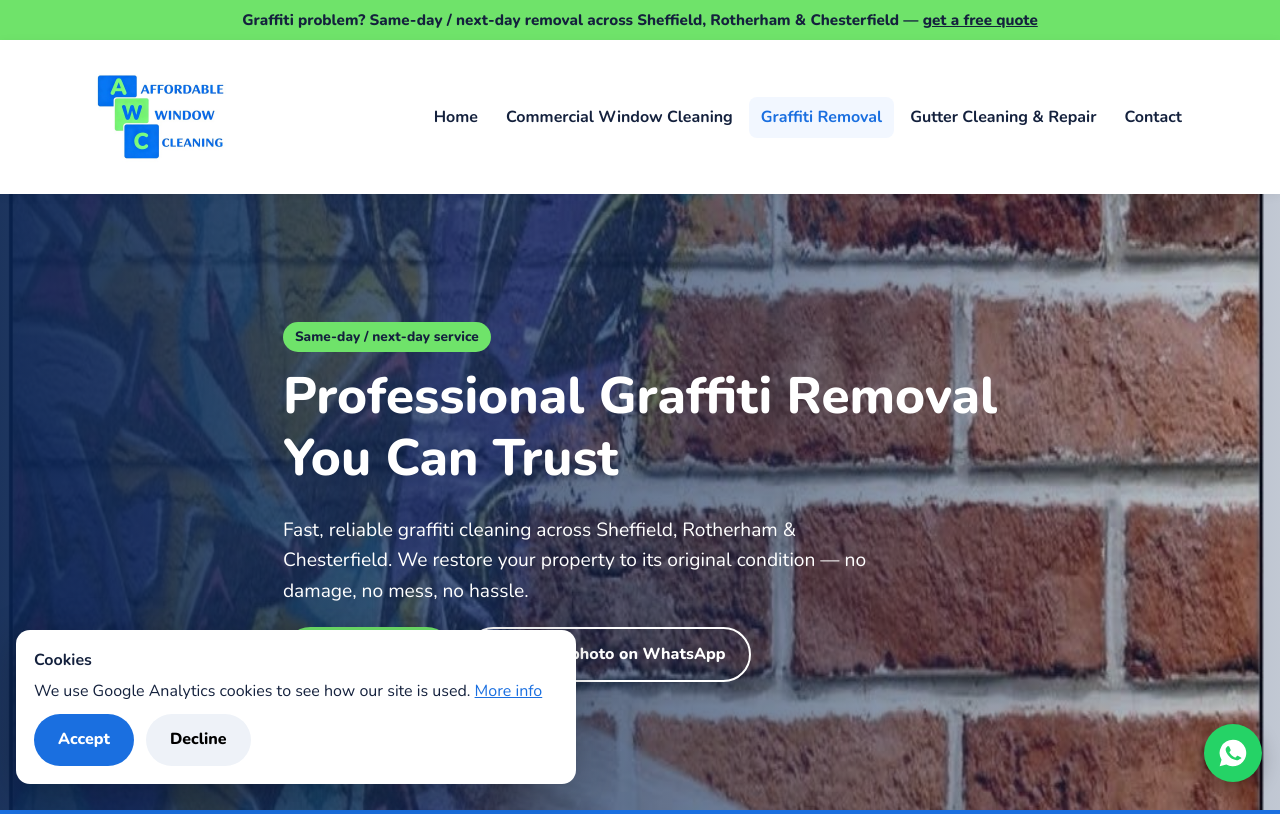
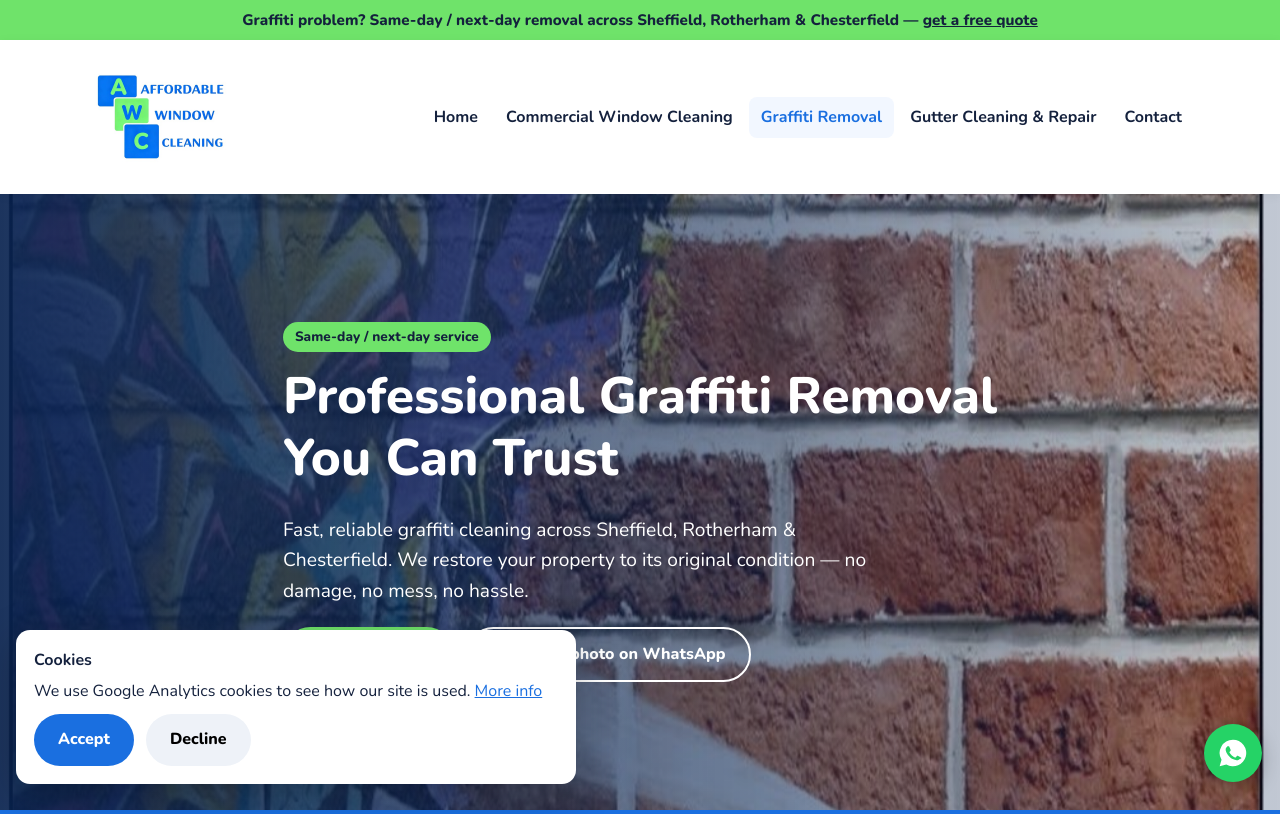
Before and after one commit to SimonTingle/AWC-STEVE-IRESON-2026, a plain HTML site: page graffiti-removal.html in a window 1280 px wide. Shown: the top 814 px of the page. Drawn offline with nearby package versions, Linux system fonts and the light colour scheme.

Commit message:
Add subtle parallax to large photos
Co-Authored-By: Claude Sonnet 5.5 <noreply@anthropic.com>
Claude-Session: https://claude.ai/code/session_01Y8jezWguUytvtpaZQP1NG5

```diff
--- a/css/style.css
+++ b/css/style.css
@@ -99,3 +99,15 @@ footer ul{list-style:none;padding:0;margin:0}footer li{padding:3px 0}
 .logo3d video{opacity:0}.logo3d video.on{opacity:1}
 @media(max-width:900px){.hero-grid{grid-template-columns:1fr}.logo3d{max-width:420px}}
 .hero-grid h1{font-size:clamp(1.9rem,3.4vw,2.7rem)}
+
+/* parallax */
+.hero{overflow:hidden}
+.hero::before{z-index:1}
+.hero .wrap{z-index:2}
+.hero-bg{position:absolute;inset:0;overflow:hidden;z-index:0}
+.hero-bg img,.px img{position:absolute;left:0;top:0;width:100%;height:118%;object-fit:cover;will-change:transform}
+.hero-bg img{top:-9%}
+.px{position:relative;overflow:hidden;border-radius:var(--r);aspect-ratio:4/3}
+.px img{top:-4%;height:108%;border-radius:0;aspect-ratio:auto;box-shadow:none}
+.px-gable{aspect-ratio:769/1600;box-shadow:0 10px 30px rgba(0,0,0,.12)}
+.ba .px img{aspect-ratio:auto}
--- a/graffiti-removal.html
+++ b/graffiti-removal.html
@@ -12,6 +12,7 @@
 <link href="https://fonts.googleapis.com/css2?family=Nunito:wght@400;700;800&display=swap" rel="stylesheet">
 <link rel="stylesheet" href="css/style.css">
 <script type="application/ld+json">{"@context":"https://schema.org","@type":"LocalBusiness","name":"AWC Services","alternateName":"Affordable Window Cleaning","image":"https://www.a-w-c.co.uk/images/logo.jpg","telephone":"+447830116967","email":"info@example.com","url":"https://www.a-w-c.co.uk","areaServed":["Sheffield","Rotherham","Chesterfield"],"address":{"@type":"PostalAddress","addressLocality":"Sheffield","addressCountry":"GB"}}</script>
+<script defer src="js/parallax.js"></script>
 
 </head>
 <body>
@@ -22,7 +23,7 @@
 <ul class="menu" id="menu"><li><a href="index.html">Home</a></li><li><a href="commercial-window-cleaning.html">Commercial Window Cleaning</a></li><li><a href="graffiti-removal.html" class=active>Graffiti Removal</a></li><li><a href="gutter-cleaning.html">Gutter Cleaning & Repair</a></li><li><a href="contact.html">Contact</a></li></ul>
 </nav></header>
 <main>
-<section class="hero" style="background-image:url(images/graffiti-pressure-wash.jpg);min-height:440px"><div class="wrap">
+<section class="hero" style="min-height:440px"><div class="hero-bg" data-parallax><img src="images/graffiti-pressure-wash.jpg" alt="" fetchpriority="high"></div><div class="wrap">
 <span class="tag">Same-day / next-day service</span>
 <h1>Professional Graffiti Removal<br>You Can Trust</h1>
 <p>Fast, reliable graffiti cleaning across Sheffield, Rotherham &amp; Chesterfield. We restore your property to its original condition — no damage, no mess, no hassle.</p>
@@ -33,9 +34,9 @@
 </ul></div>
 <section><div class="wrap">
 <h2>Real results</h2><p class="lead">Whether it's your shop front, wall, fence, garage or a public building — we remove unwanted spray paint, tags, stickers and fly-posters safely and efficiently.</p>
-<div class="ba" style="margin-top:24px"><figure><img src="images/graffiti-office-before.jpg" alt="Graffiti tags on office cladding and brick" loading="lazy"><figcaption>Before</figcaption></figure><figure><img src="images/graffiti-office-after.jpg" alt="Office cladding and brick after graffiti removal" loading="lazy"><figcaption>After</figcaption></figure></div>
+<div class="ba" style="margin-top:24px"><figure><div class="px" data-parallax data-speed="0.05"><img src="images/graffiti-office-before.jpg" alt="Graffiti tags on office cladding and brick" loading="lazy"></div><figcaption>Before</figcaption></figure><figure><div class="px" data-parallax data-speed="0.05"><img src="images/graffiti-office-after.jpg" alt="Office cladding and brick after graffiti removal" loading="lazy"></div><figcaption>After</figcaption></figure></div>
 <div class="split" style="margin-top:40px">
-<img src="images/graffiti-gable-before-after.jpg" alt="Gable end wall before and after graffiti removal" loading="lazy">
+<div class="px px-gable" data-parallax data-speed="0.05"><img src="images/graffiti-gable-before-after.jpg" alt="Gable end wall before and after graffiti removal" loading="lazy"></div>
 <div><h3>Gable end wall, Sheffield</h3><p>Heavy tagging on brickwork around a billboard, removed completely without damaging the brick or mortar.</p>
 <h2 style="margin-top:28px">What we offer</h2>
 <ul class="ticks"><li><strong>Fast response</strong> — same-day / next-day service available</li><li><strong>All surfaces covered</strong> — brick, stone, concrete, glass, metal, wood, uPVC &amp; more</li><li><strong>Safe &amp; effective</strong> — environmentally friendly products, no harsh chemicals that damage your property</li><li><strong>Fully insured</strong> — peace of mind for homes and businesses</li><li><strong>Competitive pricing</strong> — clear, upfront quotes, no hidden fees</li><li><strong>Local team</strong> — we live and work in the area we serve</li></ul>
--- /dev/null
+++ b/js/parallax.js
@@ -0,0 +1,30 @@
+(function(){
+  if(window.matchMedia&&matchMedia('(prefers-reduced-motion: reduce)').matches)return;
+  var els=[].slice.call(document.querySelectorAll('[data-parallax]'));
+  if(!els.length)return;
+  var items=els.map(function(w){return{w:w,img:w.querySelector('img'),vis:false,s:parseFloat(w.getAttribute('data-speed'))||0.12}}).filter(function(i){return i.img});
+  var mq=matchMedia('(max-width:900px)'),ticking=false;
+  function update(){
+    ticking=false;
+    var vh=window.innerHeight,k=mq.matches?0.5:1;
+    items.forEach(function(it){
+      if(!it.vis)return;
+      var r=it.w.getBoundingClientRect(),h=it.img.offsetHeight;
+      var max=Math.max(0,(h-r.height)/2-1);
+      var y=((r.top+r.height/2)-vh/2)*it.s*k;
+      y=Math.max(-max,Math.min(max,y));
+      it.img.style.transform='translate3d(0,'+y.toFixed(2)+'px,0)';
+    });
+  }
+  function req(){if(!ticking){ticking=true;requestAnimationFrame(update)}}
+  if('IntersectionObserver' in window){
+    var io=new IntersectionObserver(function(es){
+      es.forEach(function(e){items.forEach(function(it){if(it.w===e.target)it.vis=e.isIntersecting})});
+      req();
+    },{rootMargin:'100px 0px'});
+    items.forEach(function(it){io.observe(it.w)});
+  }else items.forEach(function(it){it.vis=true});
+  addEventListener('scroll',req,{passive:true});
+  addEventListener('resize',req);
+  req();
+})();
```
Also changed, not shown: commercial-window-cleaning.html (+1 -0 lines), contact.html (+1 -0 lines), gutter-cleaning.html (+1 -0 lines), index.html (+3 -2 lines), privacy.html (+1 -0 lines), 1 other file.
